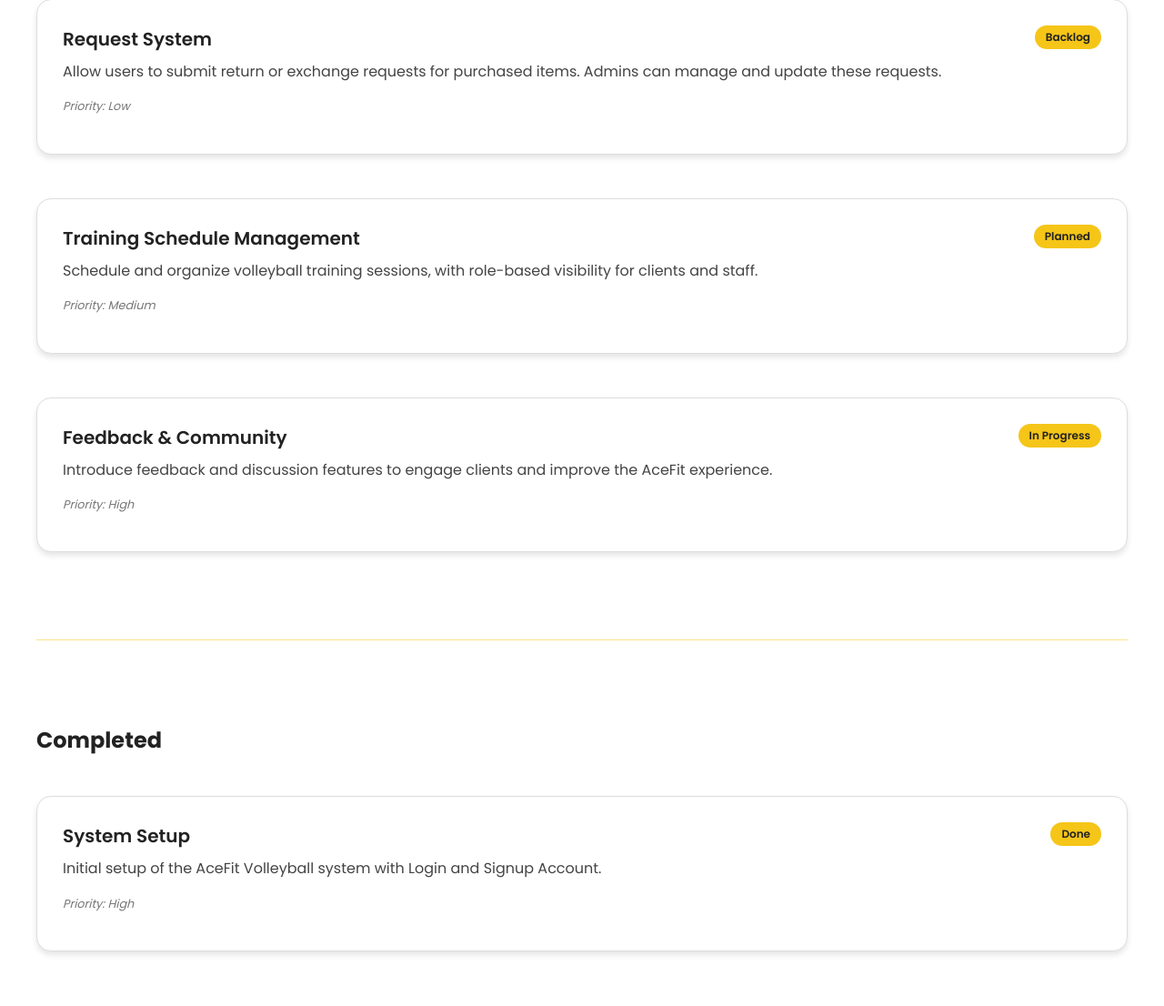
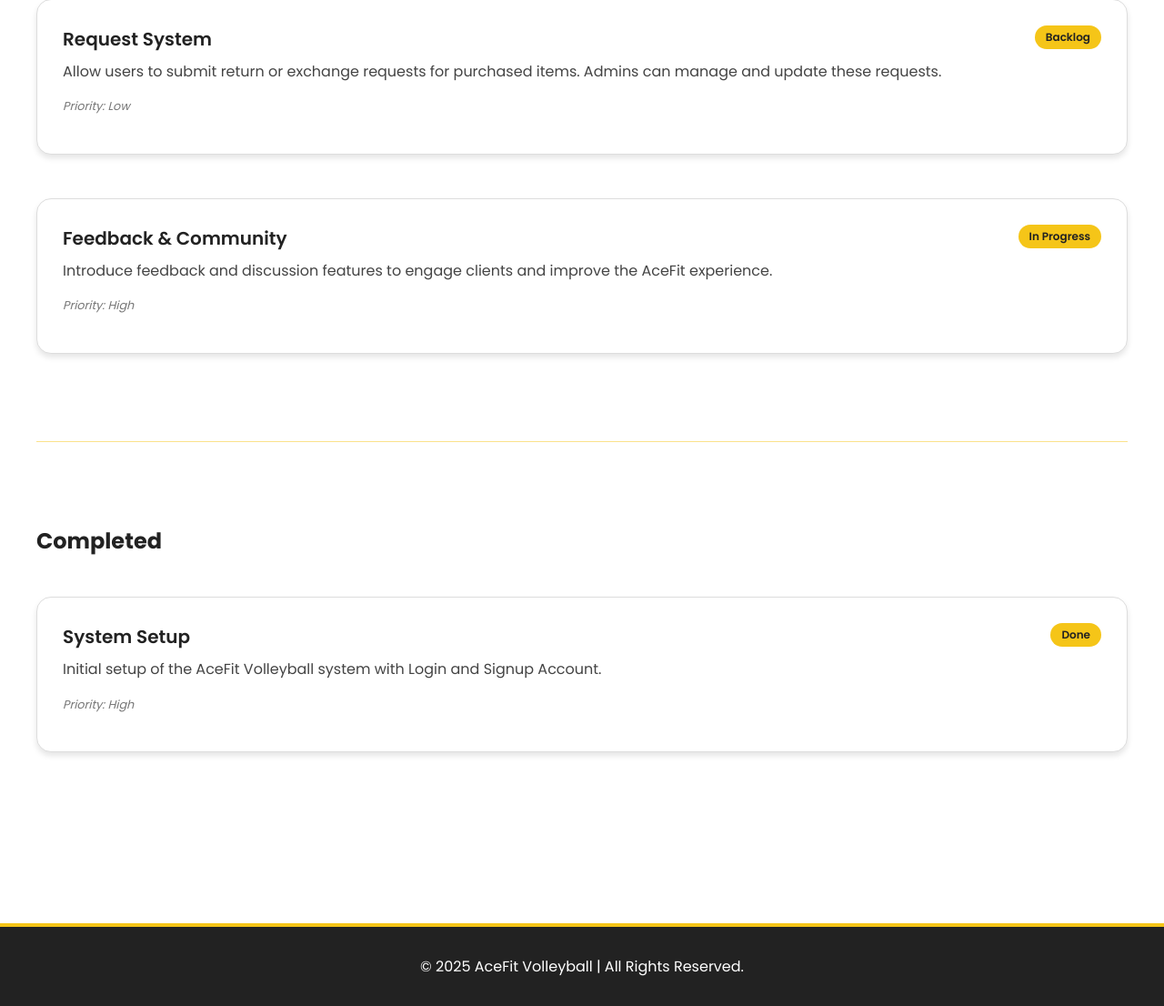
Before and after one commit to NicolePajarillaga/CI4-AceFit_Volleyball, a CodeIgniter 4 app: the page made by backend/app/Views/user/roadmap_page.php in a window 1280 px wide. Shown: the part 739-1845 px from the top of the page at 91% size. Run offline with PHP 8.4 and a stand-in for CodeIgniter, Linux system fonts and the light colour scheme; the template is opened without the code that fills it, so the values that code supplies are empty; some libraries are stand-ins or nearby versions.

Commit message:
Feat(documents/readme): remove 1 of  the feautres in road map

```diff
--- a/backend/app/Views/components/cards/roadmapcards.php
+++ b/backend/app/Views/components/cards/roadmapcards.php
@@ -92,16 +92,6 @@
         <p class="priority">Priority: Low</p>
     </div>
 
-    <!-- Training Schedule -->
-    <div class="card">
-        <div class="card-header">
-            <h2>Training Schedule Management</h2>
-            <span class="badge bg-gold" style="color:#222;">Planned</span>
-        </div>
-        <p>Schedule and organize volleyball training sessions, with role-based visibility for clients and staff.</p>
-        <p class="priority">Priority: Medium</p>
-    </div>
-
     <!-- Feedback & Community -->
     <div class="card">
         <div class="card-header">
```
